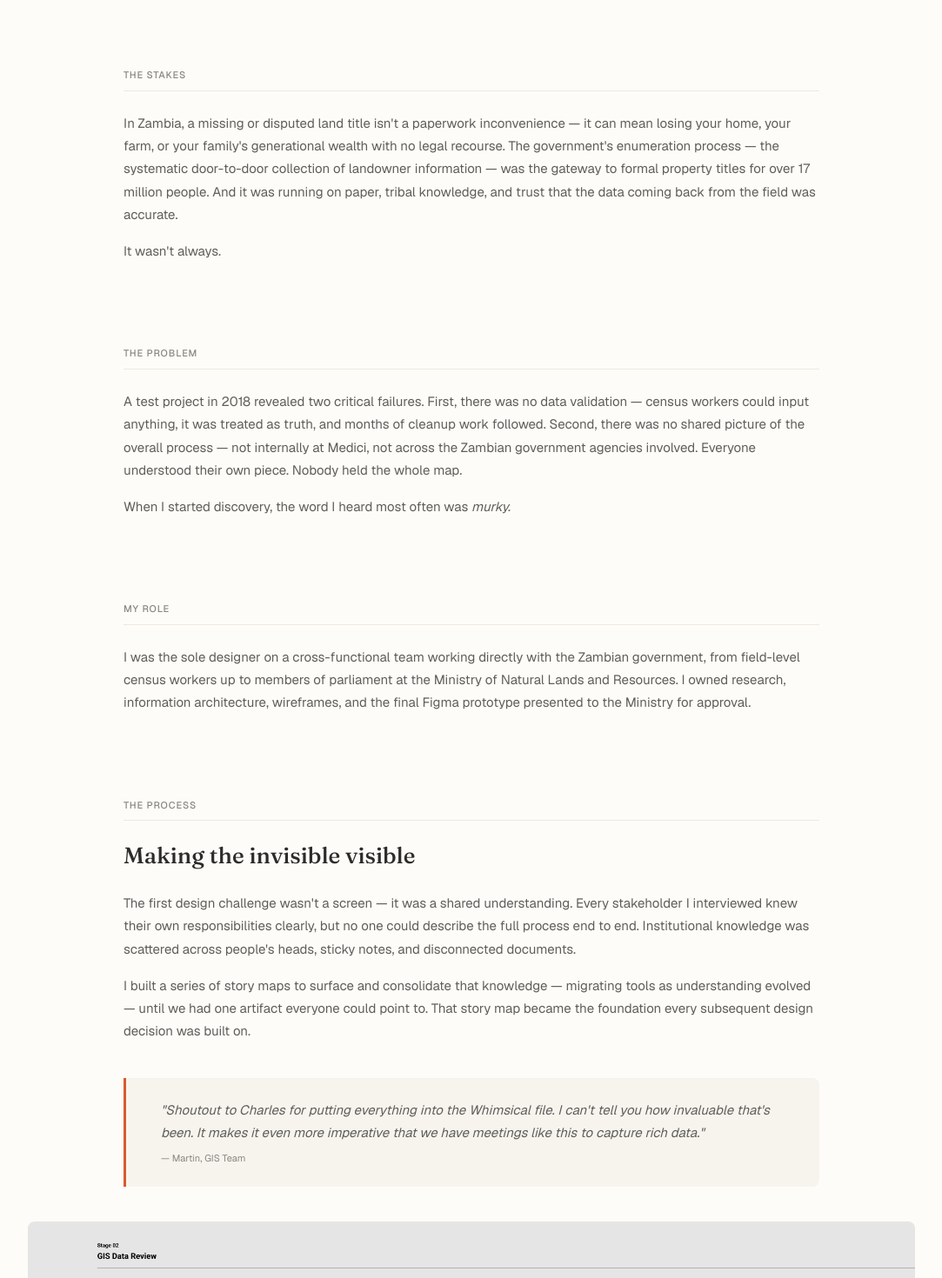
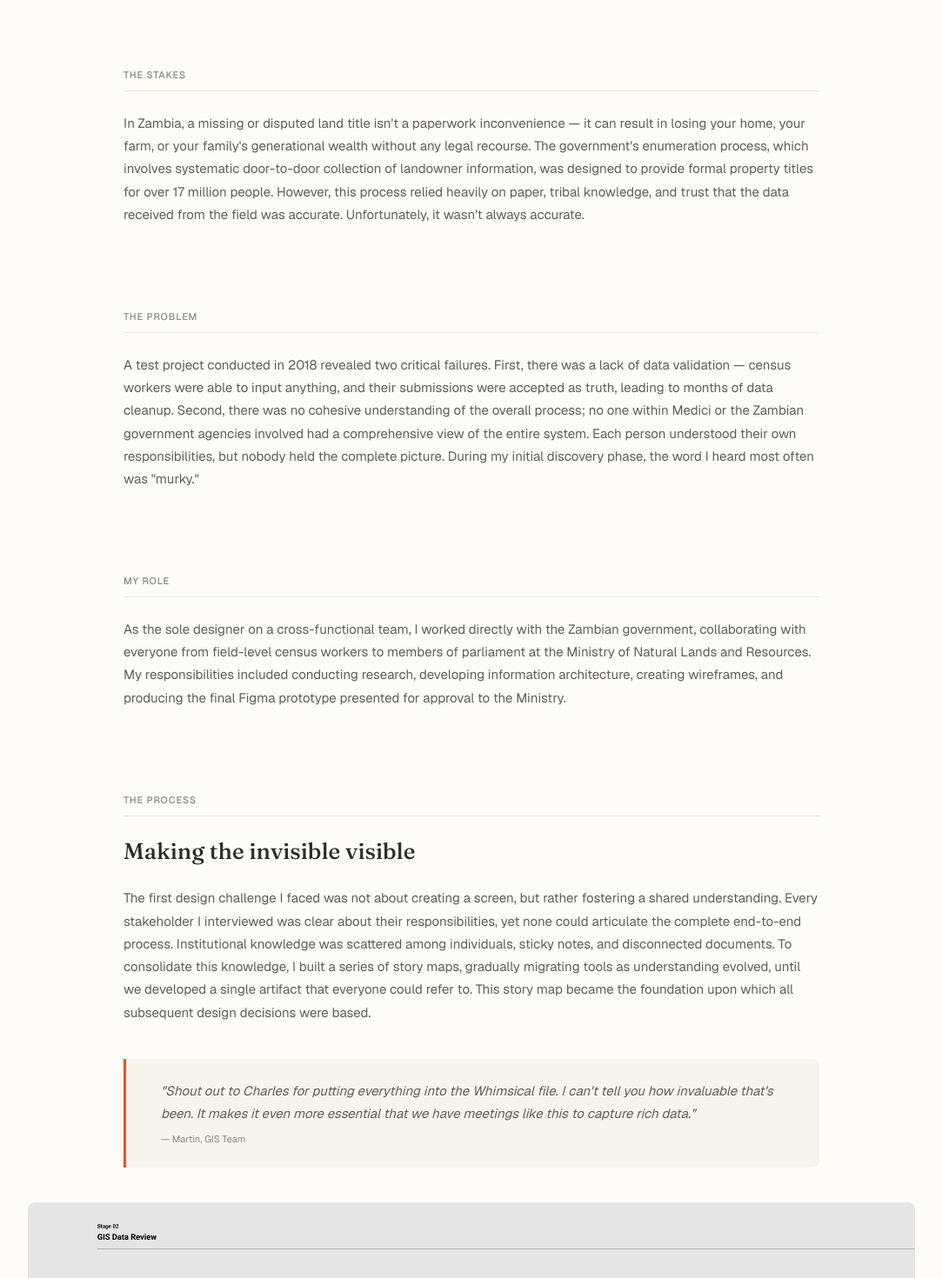
Before and after one commit to cdwood123/ux-portfolio, a React (Vite) app: page /work/enum in a window 1280 px wide. Shown: the part 1120-2590 px from the top of the page at 87% size, without its empty margins (98-1181 px from the left). Built offline with nearby package versions, Linux system fonts and the light colour scheme.

Commit message:
Remove Lab nav link and route, update Enum copy
Removes Lab from desktop nav, mobile drawer, and the /lab route in the router. Also applies revised copy across all Enum case study sections.

Co-Authored-By: Claude Sonnet 4.6 <noreply@anthropic.com>

```diff
--- a/src/App.jsx
+++ b/src/App.jsx
@@ -7,7 +7,6 @@ import CaseStudy from './pages/CaseStudy'
 import Cashew from './pages/Cashew'
 import Enum from './pages/Enum'
 import Trader from './pages/Trader'
-import Lab from './pages/Lab'
 import About from './pages/About'
 
 export default function App() {
@@ -22,7 +21,6 @@ export default function App() {
           <Route path="/work/enum" element={<Enum />} />
           <Route path="/work/trader" element={<Trader />} />
           <Route path="/work/:slug" element={<CaseStudy />} />
-          <Route path="/lab" element={<Lab />} />
           <Route path="/about" element={<About />} />
         </Routes>
       </div>
--- a/src/pages/Enum.jsx
+++ b/src/pages/Enum.jsx
@@ -42,14 +42,14 @@ export default function Enum() {
             <p className="enum-section__label label-upper">The stakes</p>
             <div className="enum-section__body">
               <p>
-                In Zambia, a missing or disputed land title isn't a paperwork inconvenience — it
-                can mean losing your home, your farm, or your family's generational wealth with no
-                legal recourse. The government's enumeration process — the systematic door-to-door
-                collection of landowner information — was the gateway to formal property titles for
-                over 17 million people. And it was running on paper, tribal knowledge, and trust
-                that the data coming back from the field was accurate.
+                In Zambia, a missing or disputed land title isn't a paperwork inconvenience —
+                it can result in losing your home, your farm, or your family's generational wealth
+                without any legal recourse. The government's enumeration process, which involves
+                systematic door-to-door collection of landowner information, was designed to provide
+                formal property titles for over 17 million people. However, this process relied
+                heavily on paper, tribal knowledge, and trust that the data received from the field
+                was accurate. Unfortunately, it wasn't always accurate.
               </p>
-              <p>It wasn't always.</p>
             </div>
           </div>
         </section>
@@ -60,14 +60,13 @@ export default function Enum() {
             <p className="enum-section__label label-upper">The problem</p>
             <div className="enum-section__body">
               <p>
-                A test project in 2018 revealed two critical failures. First, there was no data
-                validation — census workers could input anything, it was treated as truth, and
-                months of cleanup work followed. Second, there was no shared picture of the overall
-                process — not internally at Medici, not across the Zambian government agencies
-                involved. Everyone understood their own piece. Nobody held the whole map.
-              </p>
-              <p>
-                When I started discovery, the word I heard most often was <em>murky.</em>
+                A test project conducted in 2018 revealed two critical failures. First, there was a
+                lack of data validation — census workers were able to input anything, and their
+                submissions were accepted as truth, leading to months of data cleanup. Second, there
+                was no cohesive understanding of the overall process; no one within Medici or the
+                Zambian government agencies involved had a comprehensive view of the entire system.
+                Each person understood their own responsibilities, but nobody held the complete
+                picture. During my initial discovery phase, the word I heard most often was "murky."
               </p>
             </div>
           </div>
@@ -79,10 +78,11 @@ export default function Enum() {
             <p className="enum-section__label label-upper">My role</p>
             <div className="enum-section__body">
               <p>
-                I was the sole designer on a cross-functional team working directly with the Zambian
-                government, from field-level census workers up to members of parliament at the
-                Ministry of Natural Lands and Resources. I owned research, information architecture,
-                wireframes, and the final Figma prototype presented to the Ministry for approval.
+                As the sole designer on a cross-functional team, I worked directly with the Zambian
+                government, collaborating with everyone from field-level census workers to members of
+                parliament at the Ministry of Natural Lands and Resources. My responsibilities
+                included conducting research, developing information architecture, creating wireframes,
+                and producing the final Figma prototype presented for approval to the Ministry.
               </p>
             </div>
           </div>
@@ -95,21 +95,20 @@ export default function Enum() {
             <h2 className="enum-subheading">Making the invisible visible</h2>
             <div className="enum-section__body">
               <p>
-                The first design challenge wasn't a screen — it was a shared understanding. Every
-                stakeholder I interviewed knew their own responsibilities clearly, but no one could
-                describe the full process end to end. Institutional knowledge was scattered across
-                people's heads, sticky notes, and disconnected documents.
-              </p>
-              <p>
-                I built a series of story maps to surface and consolidate that knowledge — migrating
-                tools as understanding evolved — until we had one artifact everyone could point to.
-                That story map became the foundation every subsequent design decision was built on.
+                The first design challenge I faced was not about creating a screen, but rather
+                fostering a shared understanding. Every stakeholder I interviewed was clear about
+                their responsibilities, yet none could articulate the complete end-to-end process.
+                Institutional knowledge was scattered among individuals, sticky notes, and
+                disconnected documents. To consolidate this knowledge, I built a series of story
+                maps, gradually migrating tools as understanding evolved, until we developed a single
+                artifact that everyone could refer to. This story map became the foundation upon
+                which all subsequent design decisions were based.
               </p>
             </div>
             <blockquote className="enum-blockquote">
               <p>
-                "Shoutout to Charles for putting everything into the Whimsical file. I can't tell
-                you how invaluable that's been. It makes it even more imperative that we have
+                "Shout out to Charles for putting everything into the Whimsical file. I can't tell
+                you how invaluable that's been. It makes it even more essential that we have
                 meetings like this to capture rich data."
               </p>
               <p className="caption enum-blockquote__attribution">— Martin, GIS Team</p>
@@ -135,16 +134,15 @@ export default function Enum() {
             <h2 className="enum-subheading">Designing for the field</h2>
             <div className="enum-section__body">
               <p>
-                The tablet interface had to work for census workers collecting data door-to-door
-                under real constraints: users who could read but might not know how to sign their
-                name or read a map. Unreliable or nonexistent connectivity. The pressure of moving
-                through dozens of households in a day.
-              </p>
-              <p>
-                The product couldn't rely on a live connection — data had to be stored locally on
-                the device and synced when workers returned to the office. Every interaction had to
-                be operable without technical fluency, and every input had to be designed knowing a
-                human being under time pressure was making it.
+                The tablet interface needed to be effective for census workers collecting data
+                door-to-door under challenging conditions — users who could read but might not know
+                how to sign their names or read a map, all while dealing with unreliable or
+                nonexistent connectivity. There was pressure to move through dozens of households
+                each day. The product could not depend on a live connection; instead, data had to be
+                stored locally on the device and synchronized when workers returned to the office.
+                Every interaction needed to be usable without requiring advanced technical skills,
+                and every input had to be designed with the understanding that a human under time
+                pressure would be making it.
               </p>
             </div>
           </div>
@@ -156,9 +154,9 @@ export default function Enum() {
                 className="enum-img"
               />
               <figcaption className="caption enum-caption">
-                The first question in every new record. Radical simplicity was a deliberate
-                constraint — every screen had to work under time pressure, in the field, with no
-                room for confusion.
+                The first question in every new record emphasized radical simplicity — every screen
+                had to operate effectively under time constraints, in the field, and without
+                confusion.
               </figcaption>
             </figure>
             <figure className="enum-figure">
@@ -168,7 +166,7 @@ export default function Enum() {
                 className="enum-img"
               />
               <figcaption className="caption enum-caption">
-                Plain-language questions, one at a time. The form pattern was designed for users who
+                We used plain-language questions, presented one at a time, to accommodate users who
                 could read but may have limited experience with digital interfaces or formal
                 documents.
               </figcaption>
@@ -182,15 +180,14 @@ export default function Enum() {
             <h2 className="enum-subheading">Building a system that checks itself</h2>
             <div className="enum-section__body">
               <p>
-                The core data integrity problem from the 2018 test project was that human input was
-                treated as ground truth. Our solution reframed validation as a social mechanism:
-                each person could review and verify their own data, and — critically — verify their
-                neighbors' data too. Community members became a check on each other, creating a
-                distributed verification layer that the system alone couldn't provide.
-              </p>
-              <p>
-                We also built a formal dispute resolution flow, so contested records had a path to
-                resolution rather than becoming permanent errors in the dataset.
+                The core data integrity issue identified during the 2018 test was how human input
+                was treated as absolute truth. Our solution reframed validation as a social
+                mechanism: each person could review and verify their own data, as well as verify
+                their neighbors' data. This way, community members became checks on one another,
+                establishing a distributed verification layer that the system alone could not
+                provide. We also developed a formal dispute resolution process, ensuring that
+                contested records had a path to resolution rather than becoming permanent errors in
+                the dataset.
               </p>
             </div>
           </div>
@@ -202,8 +199,9 @@ export default function Enum() {
                 className="enum-img"
               />
               <figcaption className="caption enum-caption">
-                Workers can adjust parcel boundaries using draggable nodes directly on the map.
-                Precision land demarcation — previously done on paper — in a single tap interaction.
+                Workers can adjust parcel boundaries using draggable nodes directly on the map,
+                allowing for precise land demarcation, which was previously done on paper, to be
+                executed with a single tap.
               </figcaption>
             </figure>
             <figure className="enum-figure">
@@ -213,9 +211,9 @@ export default function Enum() {
                 className="enum-img"
               />
               <figcaption className="caption enum-caption">
-                Contested records are tracked as unresolved or resolved disputes, with timestamps
-                and comments. The dispute flow gave community members a formal path to challenge
-                inaccurate data rather than leaving errors in the system permanently.
+                Contested records are tracked as unresolved or resolved disputes, complete with
+                timestamps and comments. The dispute flow provided community members with a formal
+                method to challenge inaccurate data, preventing persistent errors in the system.
               </figcaption>
             </figure>
           </div>
@@ -227,9 +225,9 @@ export default function Enum() {
             <h2 className="enum-subheading">Two interfaces, one data model</h2>
             <div className="enum-section__body">
               <p>
-                The web interface was built for government administrators managing the process at
-                scale — a fundamentally different context from the field. Where the tablet stripped
-                everything back to single questions and large tap targets, the web surface exposed
+                The web interface was designed for government administrators managing the process at
+                scale — a fundamentally different context from the field. While the tablet stripped
+                everything back to single questions and large tap targets, the web interface revealed
                 the full complexity of a land record.
               </p>
             </div>
@@ -241,8 +239,8 @@ export default function Enum() {
               className="enum-img"
             />
             <figcaption className="caption enum-caption">
-              The web interface surfaces the full complexity of a land record — ownership details,
-              encumbrances, supporting documents, disputes — that was deliberately abstracted away
+              The web interface displays all aspects of a land record — ownership details,
+              encumbrances, supporting documents, and disputes — which were intentionally omitted
               from the tablet experience. Two interfaces, two audiences, one data model.
             </figcaption>
           </figure>
@@ -254,13 +252,10 @@ export default function Enum() {
             <p className="enum-section__label label-upper">The outcome</p>
             <div className="enum-section__body">
               <p>
-                The prototype was presented to the Ministry of Natural Lands and Resources in summer
-                2020. They approved it.
-              </p>
-              <p>
-                Enum was deployed in time for the 2021 census. Tens of thousands of households
-                across the 6 districts of Lusaka Province were recorded using the system — with
-                additional provinces to follow.
+                The prototype was presented to the Ministry of Natural Lands and Resources in the
+                summer of 2020, and it received approval. Enum was launched in time for the 2021
+                census, allowing tens of thousands of households across the six districts of Lusaka
+                Province to be recorded using the system, with additional provinces set to follow.
               </p>
             </div>
           </div>
@@ -272,10 +267,11 @@ export default function Enum() {
             <p className="enum-section__label label-upper">What I'd do differently</p>
             <div className="enum-section__body">
               <p>
-                This project moved fast, and I was focused on the work. In hindsight I'd invest
-                more deliberately in executive alignment — not just at key milestones, but as an
-                ongoing practice. The most technically sound design still needs organizational
-                buy-in to ship smoothly, and that's a relationship you build before you need it.
+                This project progressed rapidly, and I was focused on the work at hand. In
+                hindsight, I would prioritize executive alignment more deliberately — not just at
+                key milestones, but as an ongoing practice. Even the most technically sound design
+                needs organizational support to be implemented smoothly, and that support is a
+                relationship that should be cultivated in advance.
               </p>
             </div>
           </div>
```
Also changed, not shown: src/components/Nav.jsx (+0 -17 lines).
